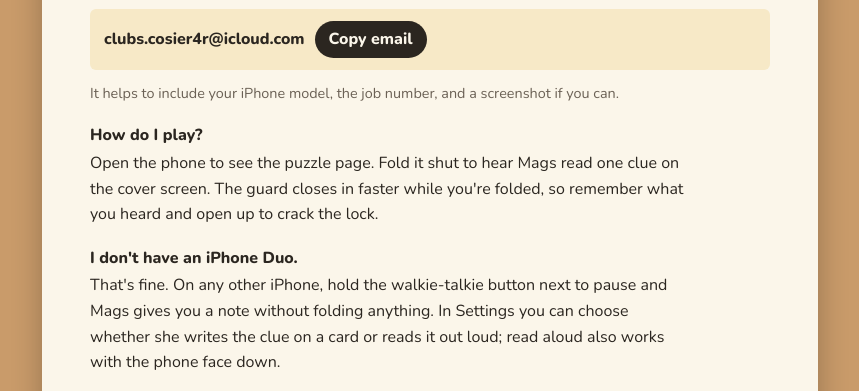
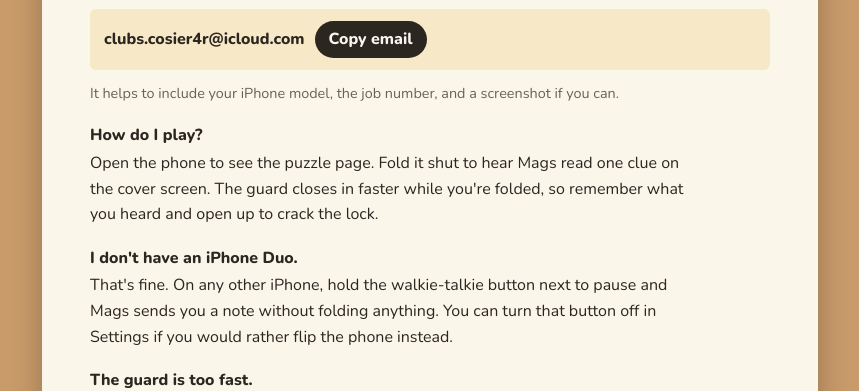
Before and after one commit to BDeclan-Studios/BDeclan-Studios, a plain HTML site: page index.html in a window 1280 px wide. Shown: the part 370-761 px from the top of the page, without its empty margins (210-1069 px from the left). Drawn offline with nearby package versions, Linux system fonts and the light colour scheme.

Commit message:
Drop the read-aloud mention: that feature was removed
Co-Authored-By: Claude Opus 5 <noreply@anthropic.com>
Claude-Session: https://claude.ai/code/session_01DVxxFV1CxcVMzmtUVRFtS7

```diff
--- a/index.html
+++ b/index.html
@@ -95,7 +95,7 @@
     <p>Open the phone to see the puzzle page. Fold it shut to hear Mags read one clue on the cover screen. The guard closes in faster while you're folded, so remember what you heard and open up to crack the lock.</p>
 
     <h3>I don't have an iPhone Duo.</h3>
-    <p>That's fine. On any other iPhone, hold the walkie-talkie button next to pause and Mags gives you a note without folding anything. In Settings you can choose whether she writes the clue on a card or reads it out loud; read aloud also works with the phone face down.</p>
+    <p>That's fine. On any other iPhone, hold the walkie-talkie button next to pause and Mags sends you a note without folding anything. You can turn that button off in Settings if you would rather flip the phone instead.</p>
 
     <h3>The guard is too fast.</h3>
     <p>Open Settings from the journal or the pause card and set Guard to Relaxed. You can also make Mags's notes stay on screen longer.</p>
```
